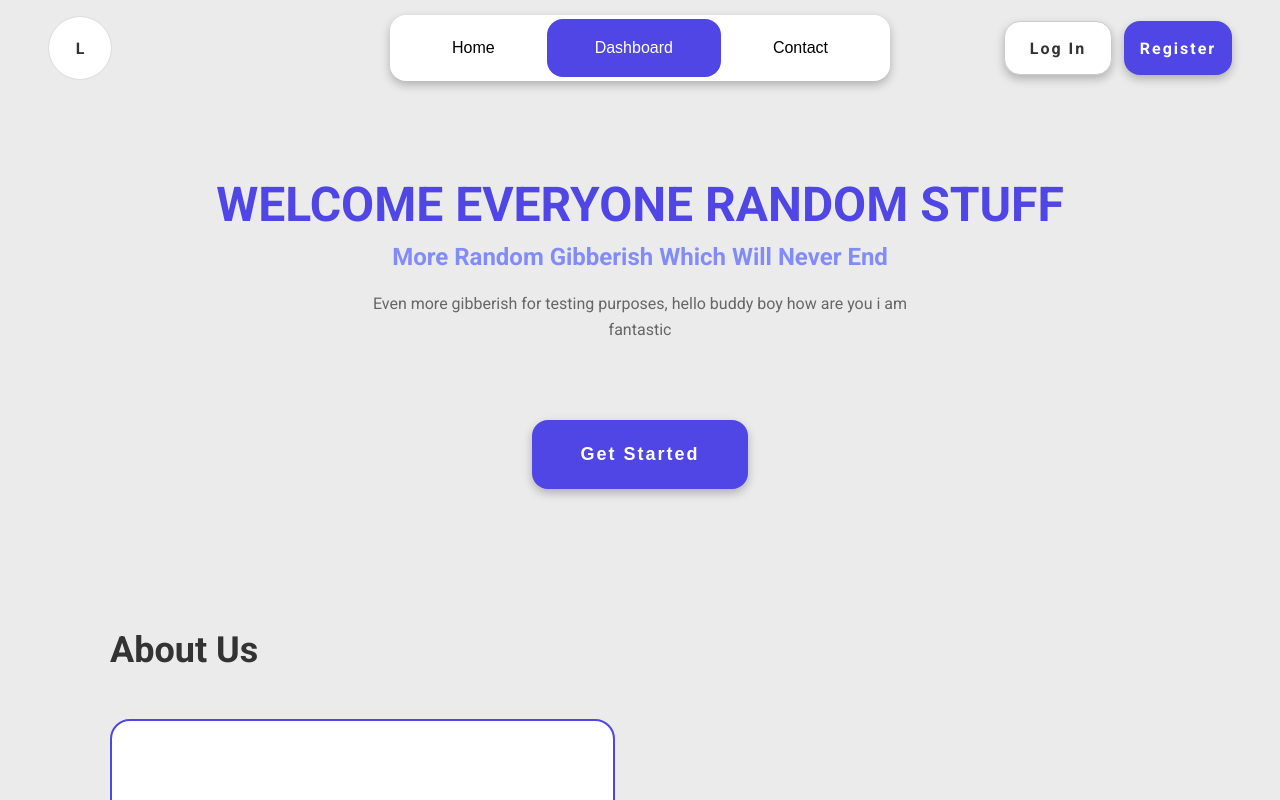
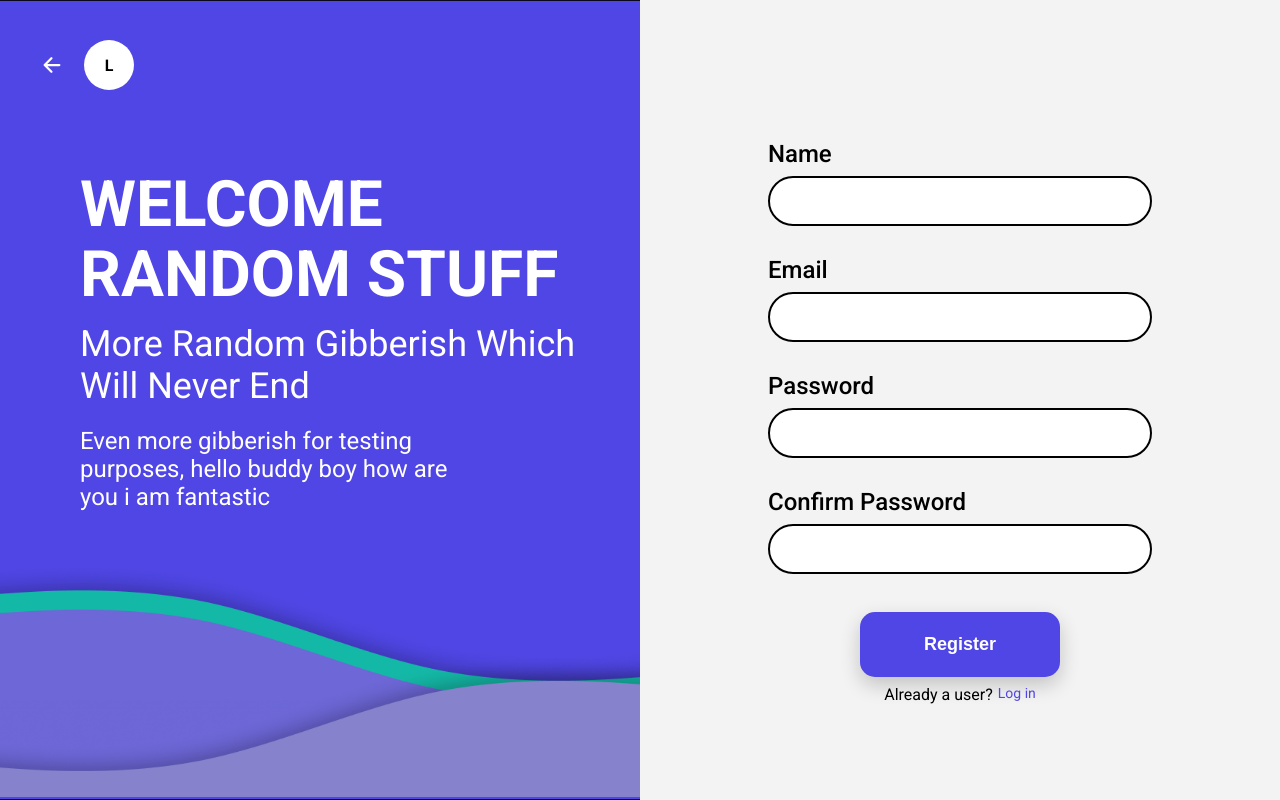
Before and after one commit to kashishrthr1/Memory_Tracker, a React (Vite) app in the folder client/: page /register in a window 1280 px wide. Shown: the top 800 px of the page. Built offline with nearby package versions, Linux system fonts and the light colour scheme.

Commit message:
login-home-connected

```diff
--- a/client/package.json
+++ b/client/package.json
@@ -11,7 +11,9 @@
   },
   "dependencies": {
     "react": "^19.2.0",
-    "react-dom": "^19.2.0"
+    "react-dom": "^19.2.0",
+    "react-icons": "^5.5.0",
+    "react-router-dom": "^7.11.0"
   },
   "devDependencies": {
     "@eslint/js": "^9.39.1",
--- a/client/src/App.jsx
+++ b/client/src/App.jsx
@@ -1,19 +1,16 @@
-import { useState } from "react";
-import reactLogo from "./assets/react.svg";
-import viteLogo from "/vite.svg";
-import "./App.css";
-
+import { BrowserRouter, Routes, Route } from "react-router-dom";
+import HomePage from "./pages/HomePage";
 import LoginPage from "./pages/LoginPage";
-import HomePage from "./pages/HomePage";
 
 function App() {
-  const [count, setCount] = useState(0);
-
   return (
-    <>
-      {/* <LoginPage></LoginPage> */}
-      <HomePage></HomePage>
-    </>
+    <BrowserRouter>
+      <Routes>
+        <Route path="/" element={<HomePage />} />
+        <Route path="/login" element={<LoginPage />} />
+        <Route path="/register" element={<LoginPage />} />
+      </Routes>
+    </BrowserRouter>
   );
 }
 
--- a/client/src/components/Hero.jsx
+++ b/client/src/components/Hero.jsx
@@ -1,12 +1,22 @@
-const Hero = () => (
+import { useNavigate } from "react-router-dom";
+
+const Hero = () => {
+  const navigate = useNavigate();
+
+  return (
     <section className="hero">
       <h1>Welcome Everyone Random Stuff</h1>
       <h2>More Random Gibberish Which Will Never End</h2>
       <p>
-      Even more gibberish for testing purposes, hello buddy boy how are you i am
-      fantastic
+        Even more gibberish for testing purposes, hello buddy boy how are you i
+        am fantastic
       </p>
-    <button className="btn-primary">Get Started</button>
+
+      <button className="btn-primary" onClick={() => navigate("/login")}>
+        Get Started
+      </button>
     </section>
   );
+};
+
 export default Hero;
--- a/client/src/components/LeftPanel.jsx
+++ b/client/src/components/LeftPanel.jsx
@@ -1,8 +1,14 @@
+import { useNavigate } from "react-router-dom";
+import { IoArrowBack } from "react-icons/io5";
+
 function LeftPanel() {
+  const navigate = useNavigate();
+
   return (
     <div className="left-panel">
       <div className="top-bar">
-        <span className="back-arrow">←</span>
+        <IoArrowBack className="back-arrow" onClick={() => navigate("/")} />
+
         <div className="avatar">L</div>
       </div>
 
--- a/client/src/components/LoginForm.jsx
+++ b/client/src/components/LoginForm.jsx
@@ -1,20 +1,26 @@
+import { useNavigate } from "react-router-dom";
 import InputField from "./InputField";
 
 function LoginForm() {
+  const navigate = useNavigate();
+
   return (
     <div className="login-form">
       <InputField label="Email" type="email" />
       <InputField label="Password" type="password" />
 
       <div className="links">
-        <a href="#">Forgot Password?</a>
+        <span className="link-action">Forgot Password?</span>
       </div>
 
       <div className="flex-center">
         <button className="login-btn">Log in</button>
+
         <div className="links m-top flex-row">
-          <p>New to Website Name ? </p>
-          <a href="#">Create a New Account</a>
+          <p>New here?</p>
+          <span className="link-action" onClick={() => navigate("/register")}>
+            Create a New Account
+          </span>
         </div>
       </div>
     </div>
--- a/client/src/components/Navbar.jsx
+++ b/client/src/components/Navbar.jsx
@@ -1,15 +1,37 @@
-const Navbar = () => (
+import { useNavigate } from "react-router-dom";
+
+const Navbar = () => {
+  const navigate = useNavigate();
+
+  return (
     <nav className="navbar">
       <div className="logo-circle">L</div>
+
       <div className="nav-pills">
-      <button className="nav-btn">Home</button>
-      <button className="nav-btn active">Dashboard</button>
+        <button className="nav-btn active" onClick={() => navigate("/")}>
+          Home
+        </button>
+        <button className="nav-btn">Dashboard</button>
         <button className="nav-btn">Contact</button>
       </div>
+
       <div className="nav-actions">
-      <div className="action-box box-outline">Log In</div>
-      <div className="action-box box-solid">Register</div>
+        <div
+          className="action-box box-outline"
+          onClick={() => navigate("/login")}
+        >
+          Log In
+        </div>
+
+        <div
+          className="action-box box-solid"
+          onClick={() => navigate("/register")}
+        >
+          Register
+        </div>
       </div>
     </nav>
   );
+};
+
 export default Navbar;
--- /dev/null
+++ b/client/src/components/RegisterForm.jsx
@@ -0,0 +1,29 @@
+import { useNavigate } from "react-router-dom";
+import InputField from "./InputField";
+import "../styles/login.css";
+
+function RegisterForm() {
+  const navigate = useNavigate();
+
+  return (
+    <div className="register-form">
+      <InputField label="Name" type="text" />
+      <InputField label="Email" type="email" />
+      <InputField label="Password" type="password" />
+      <InputField label="Confirm Password" type="password" />
+
+      <div className="flex-center lmargin">
+        <button className="login-btn">Register</button>
+
+        <div className="links m-top flex-row">
+          <p>Already a user?</p>
+          <span className="link-action" onClick={() => navigate("/login")}>
+            Log in
+          </span>
+        </div>
+      </div>
+    </div>
+  );
+}
+
+export default RegisterForm;
--- a/client/src/components/RightPanel.jsx
+++ b/client/src/components/RightPanel.jsx
@@ -1,9 +1,10 @@
 import LoginForm from "./LoginForm";
+import RegisterForm from "./RegisterForm";
 
-function RightPanel() {
+function RightPanel({ mode }) {
   return (
     <div className="right-panel">
-      <LoginForm />
+      {mode === "login" ? <LoginForm /> : <RegisterForm />}
     </div>
   );
 }
--- a/client/src/pages/LoginPage.jsx
+++ b/client/src/pages/LoginPage.jsx
@@ -1,12 +1,17 @@
+import { useLocation } from "react-router-dom";
 import LeftPanel from "../components/LeftPanel";
 import RightPanel from "../components/RightPanel";
 import "../styles/login.css";
 
 function LoginPage() {
+  const location = useLocation();
+
+  const mode = location.pathname === "/register" ? "register" : "login";
+
   return (
     <div className="login-page">
-      <LeftPanel />
-      <RightPanel />
+      <LeftPanel mode={mode} />
+      <RightPanel mode={mode} />
     </div>
   );
 }
--- a/client/src/styles/home.css
+++ b/client/src/styles/home.css
@@ -47,7 +47,7 @@
 
 
   .nav-btn {
-    padding: 20px 48px;
+    padding: 20px 46px;
     border-radius: 16px;
     border: none;
     cursor: pointer;
@@ -67,6 +67,18 @@
     gap: 12px;
   }
 
+  .back-arrow {
+    font-size: 1.5rem;
+    cursor: pointer;
+    transition: transform 0.2s ease, opacity 0.2s ease;
+  }
+
+  .back-arrow:hover {
+    transform: translateX(-4px);
+    opacity: 0.8;
+  }
+
+
   .action-box {
     width: 108px;
     height: 54px;
@@ -78,6 +90,7 @@
     align-items: center;
     font-weight: 600;
     letter-spacing: 2px;
+    cursor: pointer;
   }
 
   .box-outline { border: 1px solid #ccc; background: white; }
--- a/client/src/styles/login.css
+++ b/client/src/styles/login.css
@@ -69,6 +69,11 @@
     margin-top: 18vh;
   }
 
+  .register-form {
+    width: 60%;
+    margin-top: 12vh;
+  }
+
   .input-group {
     display: flex;
     flex-direction: column;
@@ -102,6 +107,15 @@
     display: block;
     color: #4f46e5;
     font-size: 14px;
+    cursor: pointer;
+  }
+
+  .link-action {
+    margin-bottom: 16px;
+    display: block;
+    color: #4f46e5;
+    font-size: 14px;
+    cursor: pointer;
   }
 
   .login-btn {
@@ -132,3 +146,15 @@
     display: flex;
     flex-direction: row;
   }
+
+  .register-form {
+    gap: 0.75rem;
+  }
+
+  .register-form .login-btn {
+    margin-top: 0.5rem;
+  }
+
+  .register-form .links {
+    margin-top: 0.5rem;
+  }
```
Also changed, not shown: client/src/pages/HomePage.jsx (+2 -6 lines), 1 other file (tests, documents, lock files or other folders). Lines whose indentation alone changed are shown as unchanged.
